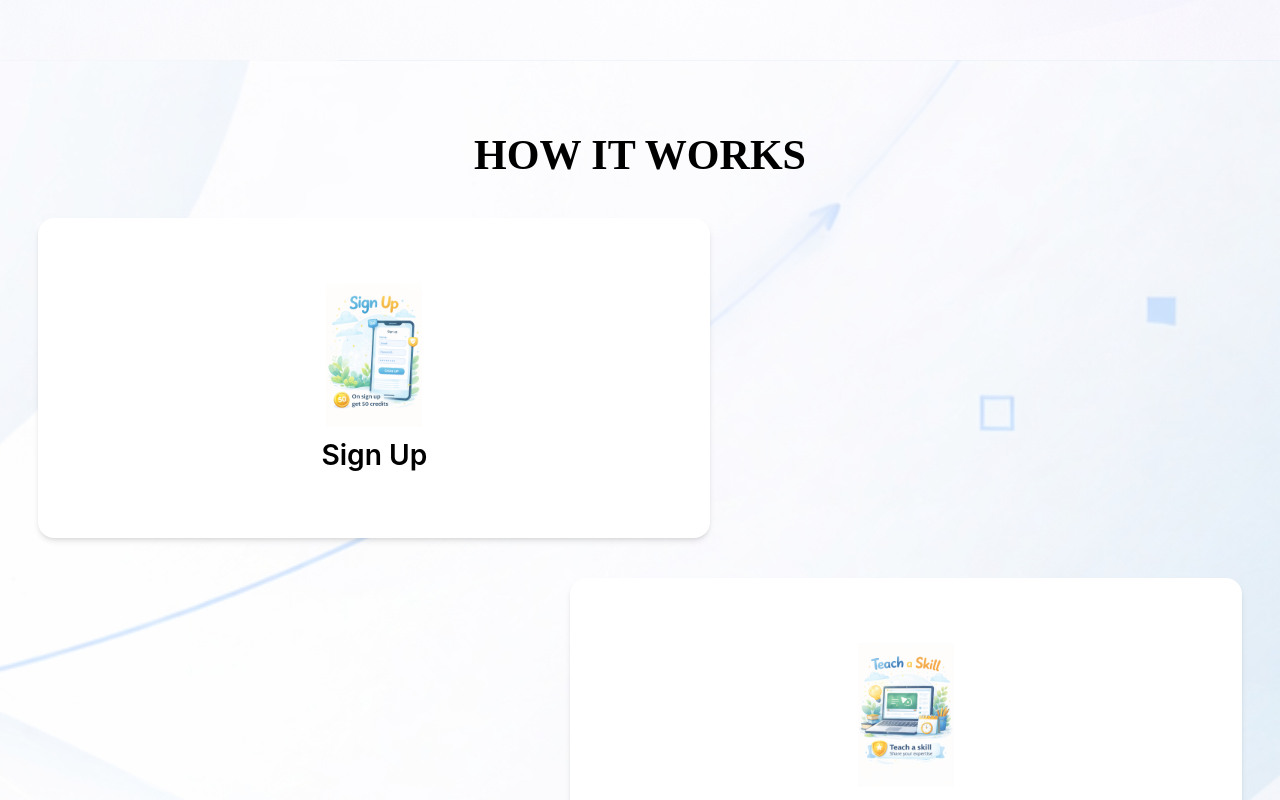
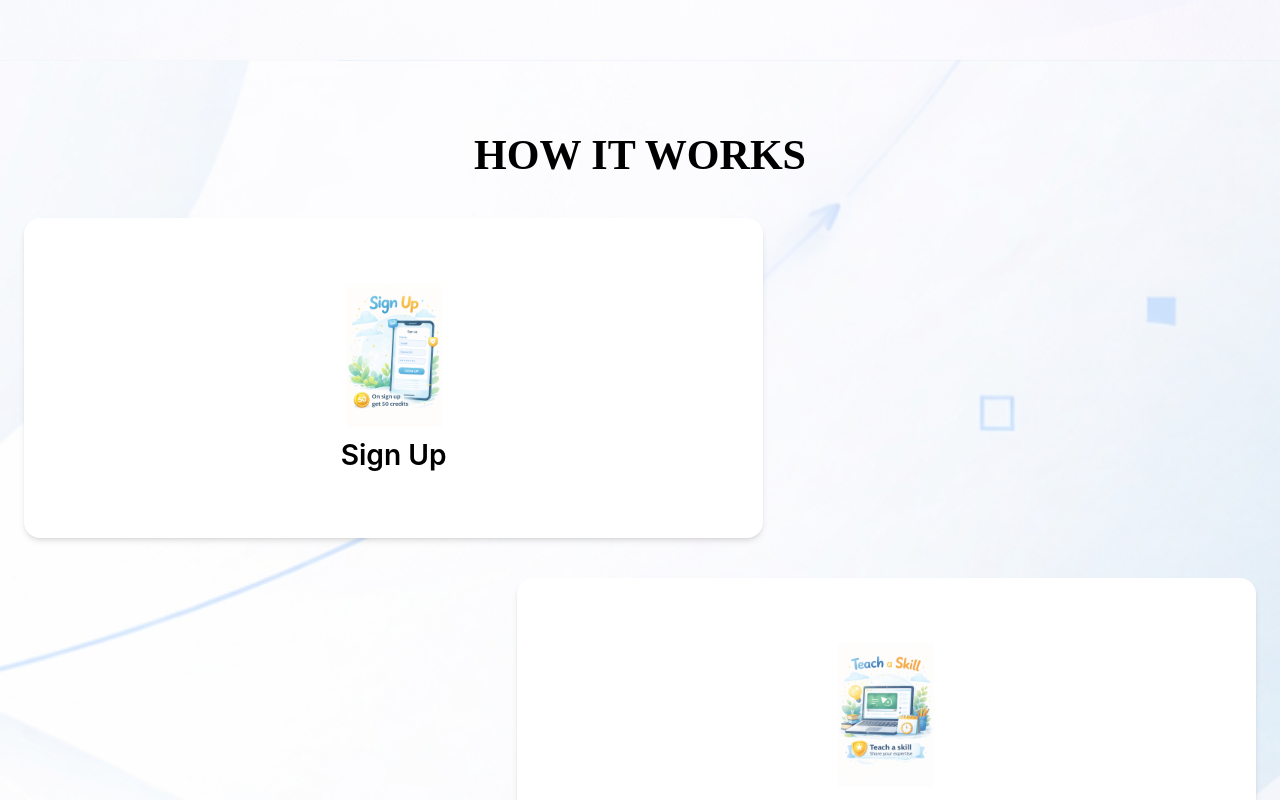
Before and after one commit to Sakesh120/SkillSwap, a React (Vite) app in the folder Frontend/: page / in a window 1280 px wide. Shown: the part 740-1540 px from the top of the page. Built offline with nearby package versions, Linux system fonts and the light colour scheme; no server answers.

Commit message:
search bar update for mobile + little optimizations

```diff
--- a/Frontend/src/components/HowItWorks.jsx
+++ b/Frontend/src/components/HowItWorks.jsx
@@ -55,7 +55,7 @@ function HowItWorks() {
         backgroundPosition: "center",
       }}
     >
-      <div className="app-shell">
+      <div className="w-full px-4 sm:px-6">
         <h2 className="text-fluid-h2 mb-10 font-[Space_Grotesk] font-bold">
           HOW IT WORKS
         </h2>
@@ -70,25 +70,27 @@ function HowItWorks() {
                 data-index={index}
                 className="mb-8 flex items-center justify-center sm:mb-10"
               >
-                <div
-                  className={`flex w-full ${
-                    index % 2 === 0 ? "justify-start" : "justify-end"
-                  }`}
-                >
+              <div className="flex w-full">
+              <div
+                className={`w-full flex ${
+                  index % 2 === 0 ? "justify-start" : "justify-end"
+                }`}
+              >
                   <Card
                     image={image}
                     text={step}
                     align={index % 2 === 0 ? "left" : "right"}
                     enableHoverEffect={true}
-                    className={`h-64 w-full max-w-xl transition-all duration-700 ease-out sm:h-72 xl:h-80 xl:max-w-2xl ${
+                    className={`h-64 w-full  sm:w-[80%] lg:w-[60%] transition-all duration-700 ease-out sm:h-72 xl:h-80  ${
                       visibleCards.includes(index.toString())
                         ? "translate-x-0 opacity-100"
                         : index % 2 === 0
-                          ? "-translate-x-24 opacity-0"
-                          : "translate-x-24 opacity-0"
+                            ? "-translate-x-[120%] opacity-0"
+                            : "translate-x-[120%] opacity-0"
                     }`}
                     style={{ transitionDelay: `${index * 100}ms` }}
                   />
+                </div>
                 </div>
               </div>
             );
--- a/Frontend/src/components/Navbar.jsx
+++ b/Frontend/src/components/Navbar.jsx
@@ -108,6 +108,19 @@ function Navbar() {
               )}
             </div>
 
+{/* MOBILE SEARCH */}
+{user && (
+  <div className="lg:hidden flex items-center bg-white/70 backdrop-blur-md rounded-full px-2 py-1">
+    <Search size={16} className="text-gray-600" />
+    <input
+      type="text"
+      placeholder="Search..."
+      className="bg-transparent outline-none text-sm px-2 w-24"
+    />
+  </div>
+)}
+
+
             {/* 🍔 HAMBURGER (MOBILE ONLY) */}
             <button
               className="lg:hidden flex flex-col gap-1"
--- a/Frontend/src/pages/About.jsx
+++ b/Frontend/src/pages/About.jsx
@@ -89,7 +89,7 @@ function About() {
   const isVisible = (id) => visibleItems.has(id);
 
   return (
-    <main className="min-h-screen bg-white pt-28 text-black">
+    <main className="min-h-screen bg-white pt-20 text-black">
       <section
         className="py-12 md:py-20"
         style={{
--- a/Frontend/src/pages/Upload.jsx
+++ b/Frontend/src/pages/Upload.jsx
@@ -61,14 +61,20 @@ function UploadSection() {
   };
 
   return (
-    <div className="min-h-screen bg-gray-200 px-4 pb-10 pt-28 sm:px-6">
+    <div className="min-h-screen px-4 pb-10 pt-28 sm:px-6"
+    style={{
+        backgroundImage: "url('/profilebg.jpg')",
+        backgroundSize: "cover",
+        backgroundPosition: "center",
+      }}
+      >
       <div className="form-shell">
-        <div className="mx-auto w-full max-w-4xl rounded-4xl bg-gray-100 p-6 shadow-md sm:p-8 lg:p-10">
+        <div className="mx-auto w-full max-w-4xl rounded-4xl bg-white/20 p-6 shadow-lg backdrop-blur-lg  sm:p-8 lg:p-10">
           <h1 className="text-fluid-h1 mb-6 text-center font-serif">
             Upload Your Video
           </h1>
 
-          <div className="grid gap-6 rounded-xl bg-gray-200 p-6 lg:grid-cols-[1.05fr_0.95fr]">
+          <div className="grid gap-6 rounded-xl bg-white/20 p-6 shadow-lg backdrop-blur-lg  lg:grid-cols-[1.05fr_0.95fr]">
             <div className="space-y-6">
               <div>
                 <label className="text-fluid-h3 mb-2 block">
@@ -77,7 +83,7 @@ function UploadSection() {
                 <input
                   value={caption}
                   onChange={(e) => setCaption(e.target.value)}
-                  className="w-full rounded-md bg-gray-300 p-3 outline-none"
+                  className="w-full rounded-md bg-white/20 p-3 shadow-lg backdrop-blur-lg  outline-none"
                   placeholder="Add a caption..."
                 />
               </div>
@@ -95,7 +101,7 @@ function UploadSection() {
                       setCustomCategory("");
                     }
                   }}
-                  className="w-full rounded-md bg-gray-300 p-3 outline-none"
+                  className="w-full rounded-md bg-white/20  shadow-lg backdrop-blur-lg p-3 outline-none"
                 >
                   <option value="">Choose a skill...</option>
                   <option value="Web Development">Web Development</option>
@@ -110,7 +116,7 @@ function UploadSection() {
                     value={customCategory}
                     onChange={(e) => setCustomCategory(e.target.value)}
                     placeholder="Enter your skill"
-                    className="mt-2 w-full rounded-md bg-gray-300 p-3 outline-none"
+                    className="mt-2 w-full rounded-md bg-white/20  shadow-lg backdrop-blur-lg p-3 outline-none"
                   />
                 )}
               </div>
@@ -119,7 +125,7 @@ function UploadSection() {
                 <button
                   onClick={handleSubmit}
                   disabled={loading}
-                  className="text-fluid-label rounded-full bg-gray-300 px-8 py-2 shadow transition hover:bg-gray-400"
+                  className="text-fluid-label rounded-full bg-white/20 p-6 shadow-lg backdrop-blur-lg px-8 py-2  transition hover:bg-gray-400"
                 >
                   {loading ? "Uploading..." : "Submit"}
                 </button>
@@ -129,7 +135,7 @@ function UploadSection() {
             <div
               onDragOver={(e) => e.preventDefault()}
               onDrop={handleDrop}
-              className="flex min-h-70 flex-col items-center justify-center rounded-lg border border-gray-400 bg-gray-300 p-8 text-center"
+              className="flex min-h-70 flex-col items-center justify-center rounded-lg  bg-white/20 p-6 shadow-lg backdrop-blur-lg  text-center"
             >
               {!preview ? (
                 <>
```
Also changed, not shown: 1 other file (tests, documents, lock files or other folders).
